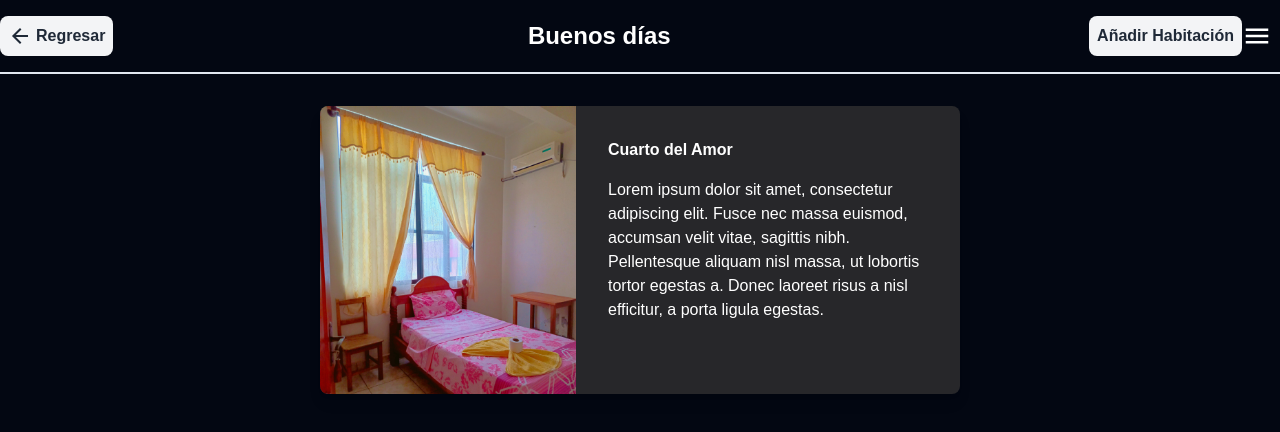
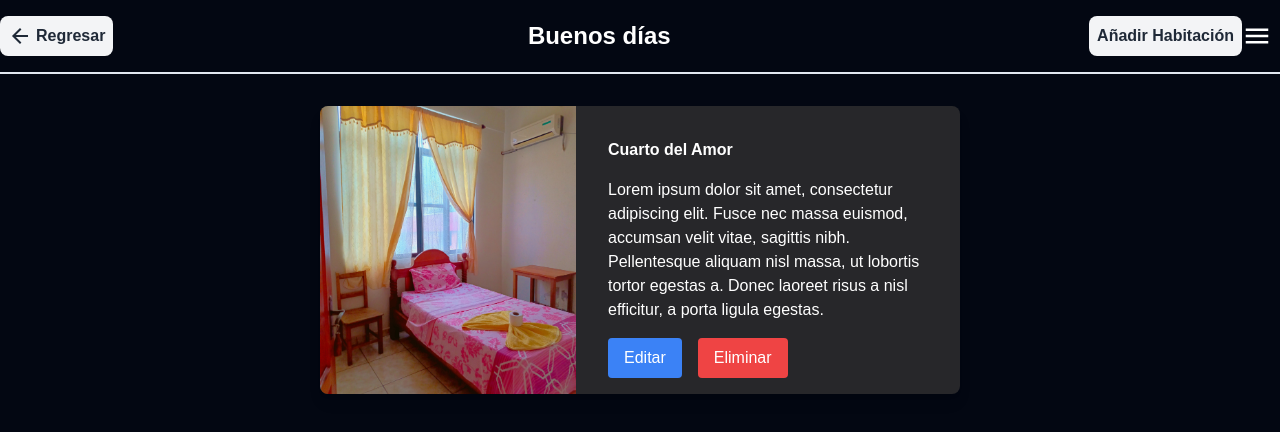
Before and after one commit to JhosepTM/babels-frontend, a React (Vite) app: page /madmin/rooms in a window 1280 px wide. Shown: the top 432 px of the page. Built offline with nearby package versions, Linux system fonts and the light colour scheme.

Commit message:
Imagen ajustada y botones añadidos al contenedor de las habitaciones

```diff
--- a/src/pages/RoomsPage/RoomsPage.tsx
+++ b/src/pages/RoomsPage/RoomsPage.tsx
@@ -9,18 +9,26 @@ const RoomsPage = () => {
           {/* Contenedor de la imagen y texto */}
           <div className="flex">
             {/* Contenedor de la imagen (lado izquierdo) */}
-            <div className="flex-shrink-0 w-2/5 h-auto max-h-72">
+            <div className="flex-shrink-0 w-2/5">
               <img
                 src="/src/assets/images/img1.jpeg"
                 alt="Imagen 1"
-                style={{ objectFit: 'cover' }}
+                style={{ objectFit: 'cover', width: '100%', height: '100%' }}
               />
             </div>
 
-            {/* Contenedor del texto (lado derecho) */}
-            <div className="p-8">
-              <h2 className="text-white font-bold mb-4">Cuarto del Amor</h2>
-              <p className="text-white mb-4">Lorem ipsum dolor sit amet, consectetur adipiscing elit. Fusce nec massa euismod, accumsan velit vitae, sagittis nibh. Pellentesque aliquam nisl massa, ut lobortis tortor egestas a. Donec laoreet risus a nisl efficitur, a porta ligula egestas.</p>
+            {/* Contenedor del texto y botones (lado derecho) */}
+            <div className="p-8 flex flex-col justify-between">
+              <div>
+                <h2 className="text-white font-bold mb-4">Cuarto del Amor</h2>
+                <p className="text-white mb-4">Lorem ipsum dolor sit amet, consectetur adipiscing elit. Fusce nec massa euismod, accumsan velit vitae, sagittis nibh. Pellentesque aliquam nisl massa, ut lobortis tortor egestas a. Donec laoreet risus a nisl efficitur, a porta ligula egestas.</p>
+              </div>
+              <div className="flex space-x-4">
+                {/* Botón Eliminar */}
+                <button className="bg-blue-500 text-white px-4 py-2 rounded">Editar</button>
+                {/* Botón Editar */}
+                <button className="bg-red-500 text-white px-4 py-2 rounded">Eliminar</button>
+              </div>
             </div>
           </div>
         </div>
```
